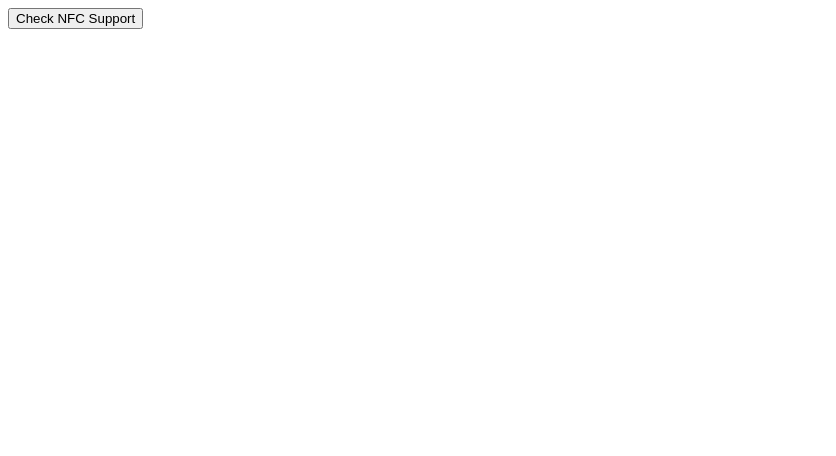
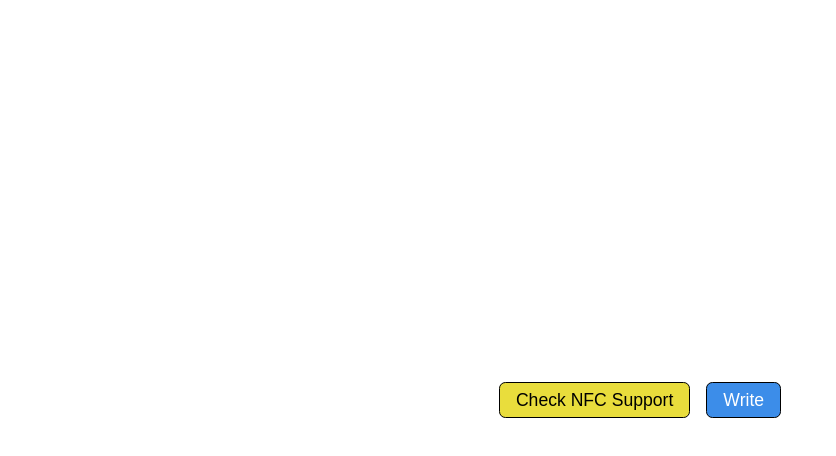
Before and after one commit to addTvb/nfc-checker, a plain HTML site: page index.html in a window 1280 px wide. Shown: the whole page, without its empty margins (0-836 px from the left). Drawn offline with Linux system fonts and the light colour scheme.

Commit message:
added styles, added write function

```diff
--- a/index.html
+++ b/index.html
@@ -4,18 +4,36 @@
         <meta charset="UTF-8" />
         <meta http-equiv="X-UA-Compatible" content="IE=edge" />
         <meta name="viewport" content="width=device-width, initial-scale=1.0" />
+        <link rel="stylesheet" href="style.css" />
         <title>NFC Checker</title>
     </head>
     <body>
-        <button onclick="checkNFC()">Check NFC Support</button>
+        <div class="box">
+            <button class="button check" onclick="checkNFC()">
+                Check NFC Support
+            </button>
+            <button class="button write" onclick="write()">Write</button>
+        </div>
+
         <script>
+            const ndef = new NDEFReader();
+
             function checkNFC() {
                 if ("NDEFReader" in window) {
-                    alert("NFC is supports");
+                    alert(`NFC is supports ${ndef}`);
+                    console.log("NDEF", ndef);
                 } else {
                     alert("NFC is NOT supports");
                 }
             }
+
+            function write() {
+                ndef.write("Hello World")
+                    .then(() => alert("Message written."))
+                    .catch((error) =>
+                        alert(`Write failed :-( try again: ${error}.`)
+                    );
+            }
         </script>
     </body>
 </html>
--- /dev/null
+++ b/style.css
@@ -0,0 +1,31 @@
+body {
+    padding: 0;
+    margin: 0;
+    font-family: sans-serif;
+}
+.box {
+    height: 100vh;
+    display: flex;
+    justify-content: center;
+    align-items: center;
+    gap: 1rem;
+}
+.button {
+    font-size: 1.1rem;
+    padding: 0.4rem 1rem;
+    border: 1px solid black;
+    border-radius: 0.4rem;
+    cursor: pointer;
+    transition: 0.2s;
+}
+.button:active {
+    font-size: 1.2rem;
+    transition: 0.2s;
+}
+.check {
+    background-color: #e9dd3c;
+}
+.write {
+    background-color: #3c8de9;
+    color: #fff;
+}
```
